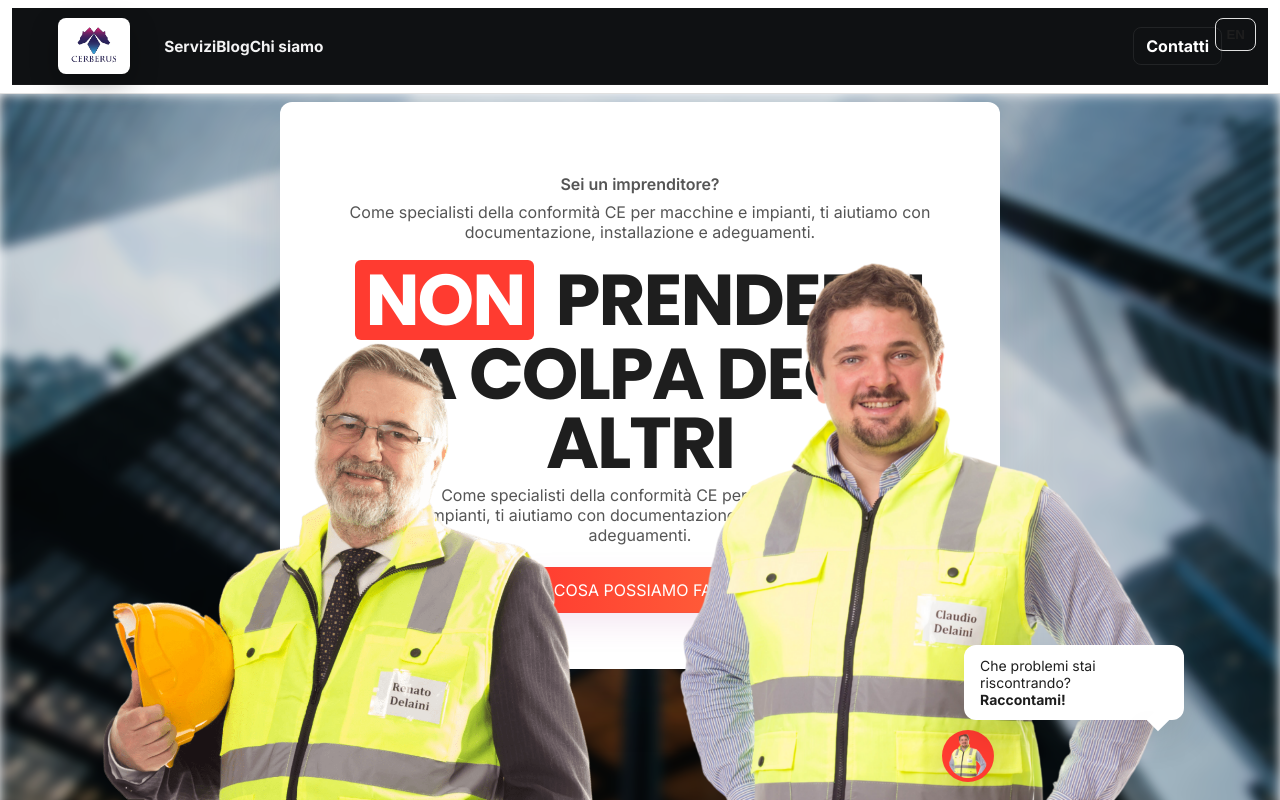
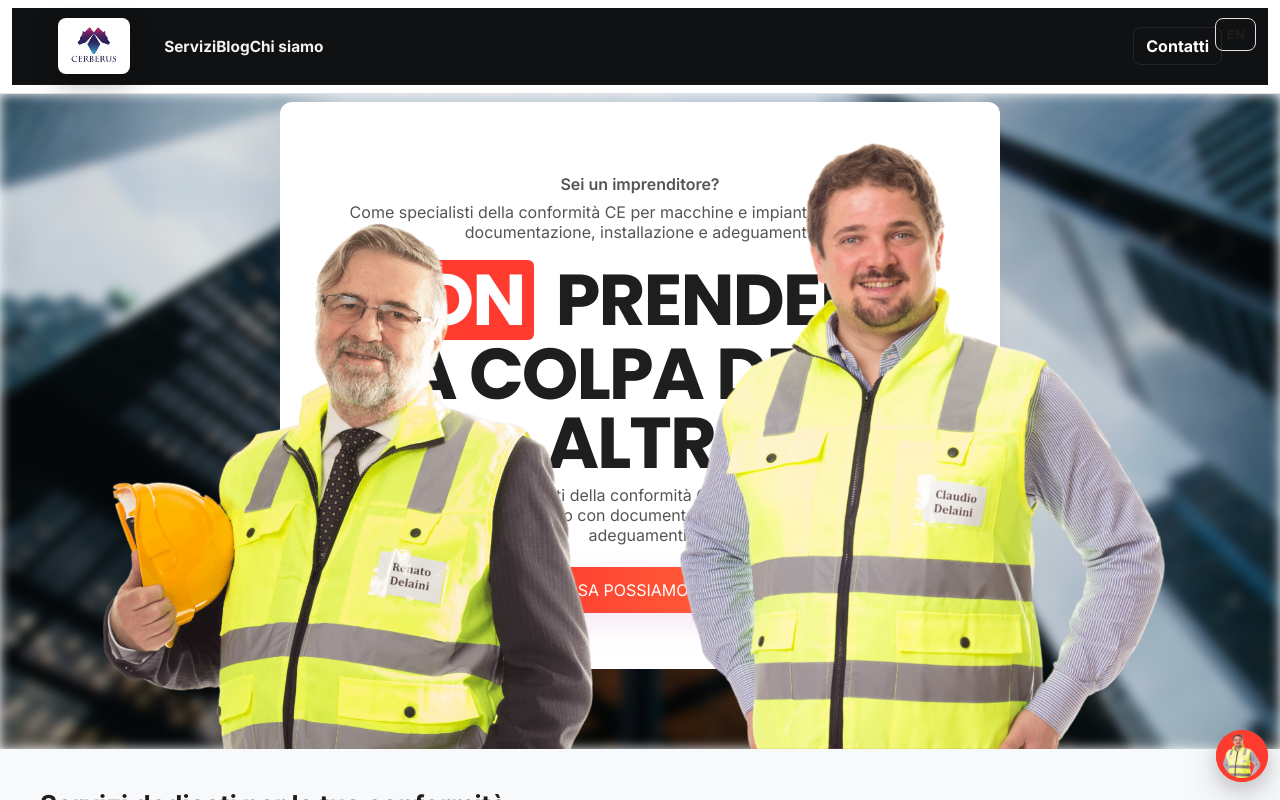
Before and after one commit to lupo-nasone/cerberus, a Next.js app in the folder cerberus/: page / in a window 1280 px wide. Shown: the top 800 px of the page. Built offline with nearby package versions, Linux system fonts and the light colour scheme.

Commit message:
default push

```diff
--- a/cerberus/app/components/ChatWidget.tsx
+++ b/cerberus/app/components/ChatWidget.tsx
@@ -116,10 +116,8 @@ export default function ChatWidget() {
   }
 
   return (
-    <div className="chat-widget" aria-live="polite">
-      {/* small prompt bubble above the toggle */}
-      <div className="chat-prompt">Che problemi stai riscontrando? <br/><strong>Raccontami!</strong></div>
-      <div className={`chat-window ${open ? 'open' : ''}`} role="dialog" aria-label="Chat di supporto Cerberus">
+    <div className={`chat-widget ${open ? 'open' : ''}`} aria-live="polite">
+  <div className={`chat-window ${open ? 'open' : ''}`} role="dialog" aria-label="Chat di supporto Cerberus">
         <div className="chat-header">
           <div>
             <strong>Cerberus Chat</strong>
--- a/cerberus/app/globals.css
+++ b/cerberus/app/globals.css
@@ -193,8 +193,8 @@ body{
 .hero-flanks .hero-flank{position:absolute;bottom:0;margin:0}
 .hero-flanks .hero-flank-left{left:4%;transform:translateX(8%);}
 .hero-flanks .hero-flank-right{right:4%;transform:translateX(-8%);}
-.hero-center{position:relative;display:flex;justify-content:center}
-.hero-center-card{width:720px;max-width:92%;background:var(--surface);border-radius:12px;padding:56px 48px;text-align:center;border:0;box-shadow:0 30px 60px rgba(16,24,40,0.12);z-index:2;position:relative;margin-bottom:120px}
+.hero-center{position:relative;display:flex;justify-content:center;align-items:flex-end}
+.hero-center-card{width:720px;max-width:92%;background:var(--surface);border-radius:12px;padding:56px 48px;text-align:center;border:0;box-shadow:0 30px 60px rgba(16,24,40,0.12);z-index:2;position:relative;margin-bottom:0}
 .hero-title{font-family:'Poppins', sans-serif;font-size:72px;line-height:0.95;letter-spacing:-2px;margin:8px 0 8px;text-transform:uppercase}
 .hero-title-accent{display:inline-block;margin-right:8px;background:var(--brand-700);padding:6px 10px;border-radius:6px;color:#fff;font-weight:800}
 .hero-sub{color:var(--muted);max-width:46ch;margin:0 auto}
@@ -209,9 +209,6 @@ body{
 .service-card .overlay h4{margin:0;font-size:20px;letter-spacing:1px;text-transform:uppercase;font-weight:800}
 .service-card .overlay p{margin-top:6px;color:rgba(255,255,255,0.9);font-size:13px}
 
-/* small chat prompt above toggle (white speech bubble) */
-.chat-prompt{position:fixed;right:96px;bottom:80px;background:var(--surface);color:var(--fg);padding:12px 16px;border-radius:12px;box-shadow:0 14px 40px rgba(0,0,0,0.12);z-index:110;font-size:14px;max-width:220px}
-.chat-prompt:after{content:'';position:absolute;right:18px;bottom:-8px;width:16px;height:16px;background:var(--surface);transform:rotate(45deg);box-shadow:0 14px 40px rgba(0,0,0,0.06);}
 
 @media (max-width:900px){
   .hero-bg-image{filter:blur(1px) brightness(.95)}
@@ -461,11 +458,23 @@ main {
 }
 
 /* Chat widget styles */
-.chat-widget{position:fixed;right:18px;bottom:18px;left:auto;width:auto;z-index:100}
-.chat-toggle{width:52px;height:52px;border-radius:999px;border:0;background:var(--brand-700);color:var(--btn-text);display:flex;align-items:center;justify-content:center;box-shadow:0 12px 36px rgba(0,0,0,0.18);cursor:pointer}
+.chat-widget{position:fixed;right:calc(12px + env(safe-area-inset-right, 0px));bottom:18px;left:auto;width:auto;z-index:100}
+.chat-toggle{width:52px;height:52px;border-radius:999px;border:0;background:var(--brand-700);color:var(--btn-text);display:flex;align-items:center;justify-content:center;box-shadow:0 12px 36px rgba(0,0,0,0.18);cursor:pointer;transition:transform .18s,opacity .18s}
 .chat-toggle img{width:44px;height:44px;border-radius:999px;object-fit:cover}
-.chat-window{width:320px;height:420px;border-radius:12px;overflow:hidden;display:flex;flex-direction:column;box-shadow:0 24px 60px rgba(0,0,0,0.22);transform:translateY(12px);opacity:0;pointer-events:none;transition:all .22s;background:var(--surface);border:1px solid var(--card-border)}
-.chat-window.open{transform:translateY(0);opacity:1;pointer-events:auto}
+.chat-window{
+  /* closed state: small circular bubble matching the toggle */
+  position:absolute;right:0;bottom:0;
+  width:52px;height:52px;border-radius:999px;overflow:hidden;display:flex;flex-direction:column;
+  box-shadow:0 6px 18px rgba(0,0,0,0.12);background:linear-gradient(90deg,var(--brand-700),var(--brand-500));
+  transform:translateY(0) scale(1);opacity:1;pointer-events:none;
+  transition:width .30s cubic-bezier(.2,.9,.18,1),height .30s cubic-bezier(.2,.9,.18,1),border-radius .22s,box-shadow .24s,background .22s,transform .28s;
+  transform-origin:bottom right;z-index:110;
+}
+
+.chat-widget.open .chat-window{
+  /* expanded state: full panel */
+  width:320px;height:420px;border-radius:18px;background:var(--surface);box-shadow:0 24px 60px rgba(0,0,0,0.22);pointer-events:auto;overflow:visible;
+}
 .chat-header{background:var(--brand-700);color:var(--btn-text);padding:12px 14px;display:flex;justify-content:space-between;align-items:center}
 .chat-sub{font-size:12px;opacity:.95}
 .chat-close{background:transparent;border:0;color:inherit;font-size:16px;cursor:pointer}
@@ -481,23 +490,36 @@ main {
 .chat-send{background:var(--brand-700);color:var(--btn-text);border:0;padding:8px 12px;border-radius:8px;cursor:pointer}
 
 @media (max-width:640px){
-  .chat-window{width:92vw;height:56vh;right:4vw}
+  /* Only expand the chat to fullscreen on small screens when it is opened */
+  .chat-widget.open .chat-window{width:92vw;height:56vh;right:4vw}
   .chat-toggle{width:48px;height:48px}
 }
 
 /* Ensure on wider screens the chat toggle stays at the right edge (not centered) */
 @media (min-width:641px){
-  .chat-widget{right:18px;left:auto;bottom:18px;width:auto;pointer-events:auto}
+  .chat-widget{right:calc(12px + env(safe-area-inset-right, 0px));left:auto;bottom:18px;width:auto;pointer-events:auto}
   .chat-toggle{position:relative}
 }
 
+/* subtle transform so the chat visually 'grows' from the button */
+.chat-widget .chat-toggle { transform-origin: center; z-index:120; }
+.chat-widget.open .chat-toggle { transform: scale(.85); opacity: 0; pointer-events:none; }
+
+/* hide internal content while closed so it doesn't overflow the small bubble */
+.chat-widget:not(.open) .chat-window .chat-header,
+.chat-widget:not(.open) .chat-window .chat-messages,
+.chat-widget:not(.open) .chat-window .chat-input-row {
+  display:none;
+}
+
+/* prompt removed: chat now expands from the toggle with animation */
+
 /* Mobile-specific: make chat full-screen on very small devices and keep input sticky above keyboard */
 @media (max-width:420px){
-  /* Keep chat compact on small screens (not fullscreen) */
-  .chat-window{width:92vw;right:4vw;left:auto;bottom:12px;height:62vh;border-radius:12px}
-  .chat-window.open{transform:none}
-  /* hide the floating toggle only when the chat is open (so user can open it on mobile) */
-  .chat-window.open + .chat-toggle{display:none}
+  /* Expand the chat to a large panel only when open on very small devices */
+  .chat-widget.open .chat-window{width:92vw;right:4vw;left:auto;bottom:12px;height:62vh;border-radius:12px;transform:none}
+  /* hide the floating toggle when the chat is open (so user can open it on mobile) */
+  .chat-widget.open .chat-toggle{display:none}
   .chat-messages{padding-bottom:12px}
   .chat-input-row{position:sticky;bottom:0;z-index:6;border-top:1px solid var(--card-border);background:var(--surface);padding:10px}
 }
```
